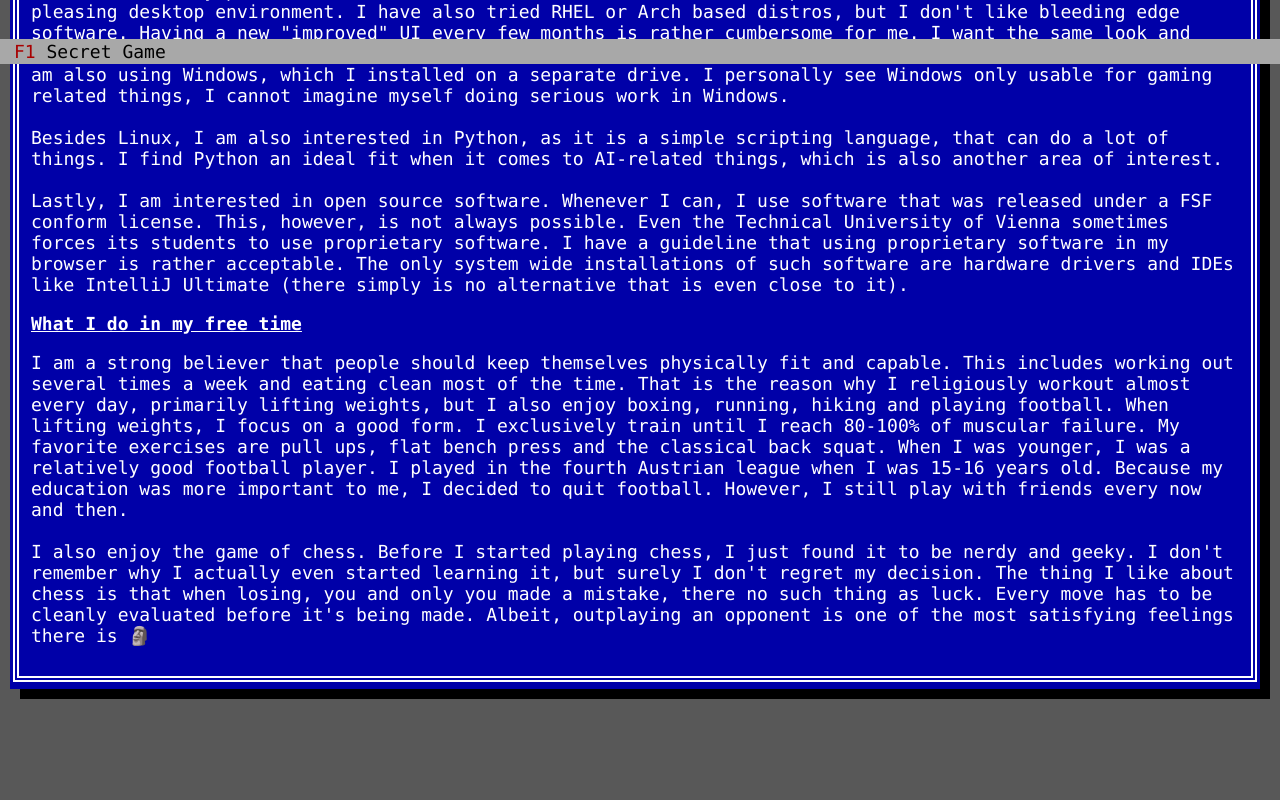
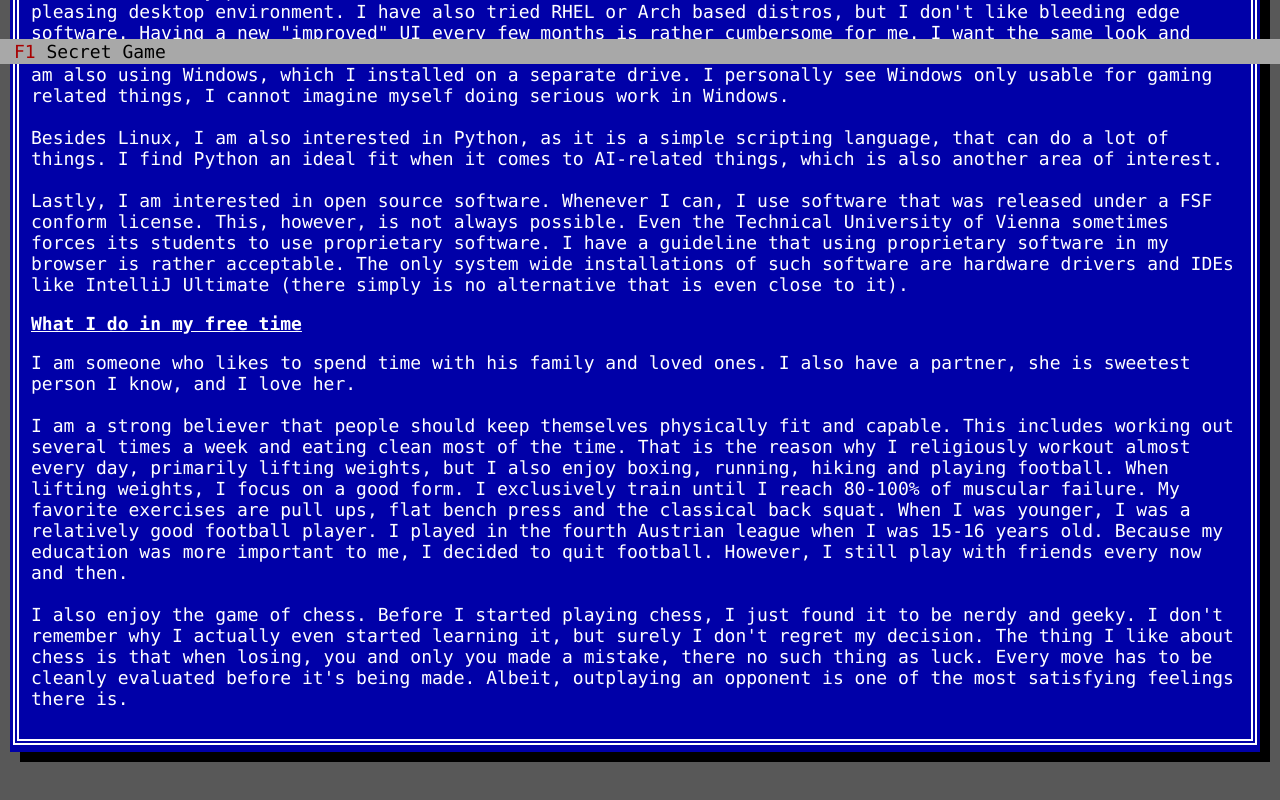
Before and after one commit to aslary/aslary.github.io, a Vue app: page /about in a window 1280 px wide. Shown: the part 736-1536 px from the top of the page. Before the commit the page ends 1475 px from the top, so only its background shows below. Built offline with nearby package versions, Linux system fonts and the light colour scheme.

Commit message:
Update AboutView.vue

```diff
--- a/src/views/AboutView.vue
+++ b/src/views/AboutView.vue
@@ -67,6 +67,8 @@
 
       <h1><u>What I do in my free time</u></h1>
       <p>
+        I am someone who likes to spend time with his family and loved ones. I also have a partner, she is sweetest person I know, and I love her.<br><br>
+
         I am a strong believer that people should keep themselves physically fit and capable.
         This includes working out several times a week and eating clean most of the time.
         That is the reason why I religiously workout almost every day, primarily lifting weights, but I also enjoy boxing,
@@ -85,7 +87,7 @@
         I don't remember why I actually even started learning it, but surely I don't regret my decision.
         The thing I like about chess is that when losing, you and only you made a mistake, there no such thing as luck.
         Every move has to be cleanly evaluated before it's being made.
-        Albeit, outplaying an opponent is one of the most satisfying feelings there is <span>&#128511;</span>
+        Albeit, outplaying an opponent is one of the most satisfying feelings there is.
       </p>
     </fieldset>
   </div>
```
